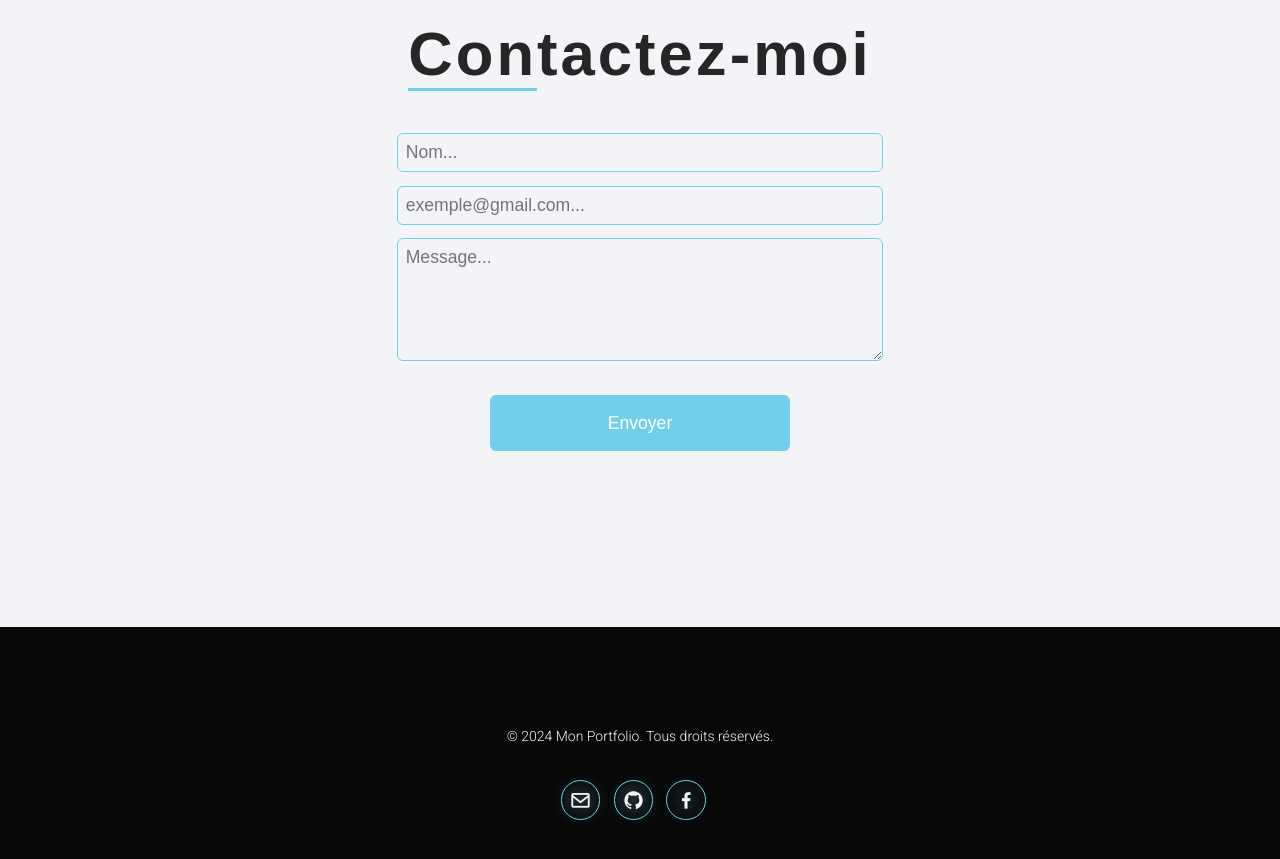
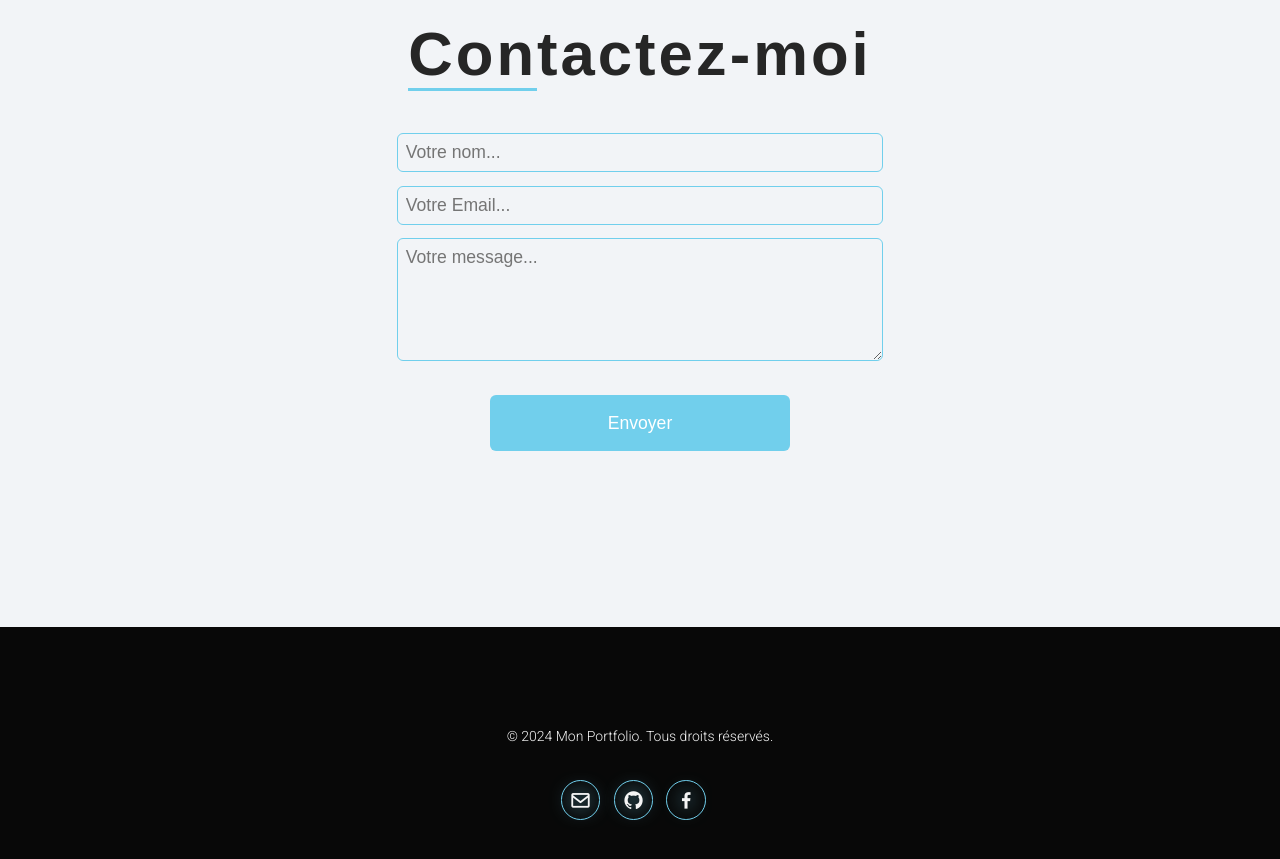
Before and after one commit to Tendry-Rkt56/Tendry-Rkt, a React (Vite) app: page / in a window 1280 px wide. Shown: the part 3680-4539 px from the top of the page. Built offline with nearby package versions, Linux system fonts and the light colour scheme.

Commit message:
Modification du placeholder dans le formulaire de contact

```diff
--- a/src/components/message/Message.jsx
+++ b/src/components/message/Message.jsx
@@ -68,9 +68,9 @@ function Message() {
                {message.new && <Flash message={message.content} type={message.type}/>}
                <h2 className='reveal_1' ref={reveal_1}><span>Con</span>tactez-moi</h2>
                <form autoComplete='off' ref={form} onSubmit={handleSubmit} className="reveal_2 formContainer">
-                   <input required className='input' type="text" name="name" placeholder='Nom...' value={formData.name} onChange={handleChange}/>
-                   <input required className='input' type="email" name="email" placeholder='exemple@gmail.com...' value={formData.email} onChange={handleChange}/>
-                   <textarea required name="message" id="" value={formData.message} onChange={handleChange} placeholder='Message...' cols="30" rows="5"></textarea>
+                   <input required className='input' type="text" name="name" placeholder='Votre nom...' value={formData.name} onChange={handleChange}/>
+                   <input required className='input' type="email" name="email" placeholder='Votre Email...' value={formData.email} onChange={handleChange}/>
+                   <textarea required name="message" id="" value={formData.message} onChange={handleChange} placeholder='Votre message...' cols="30" rows="5"></textarea>
                    <input type="submit" className='submit' value="Envoyer" />
                </form>
           </section>
```
